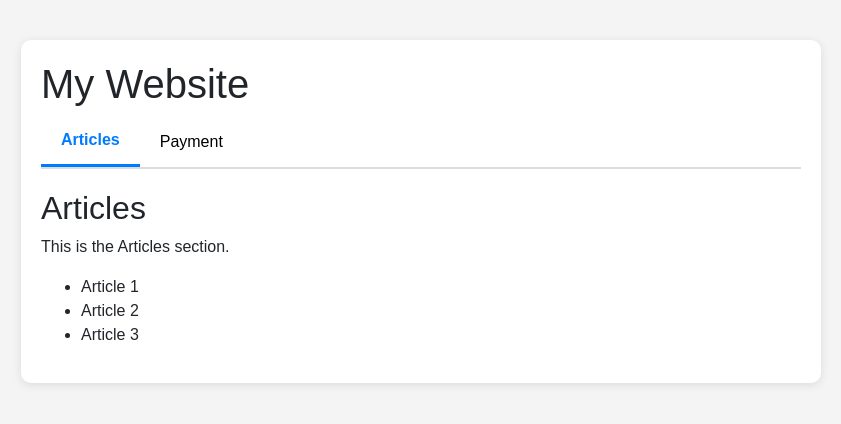
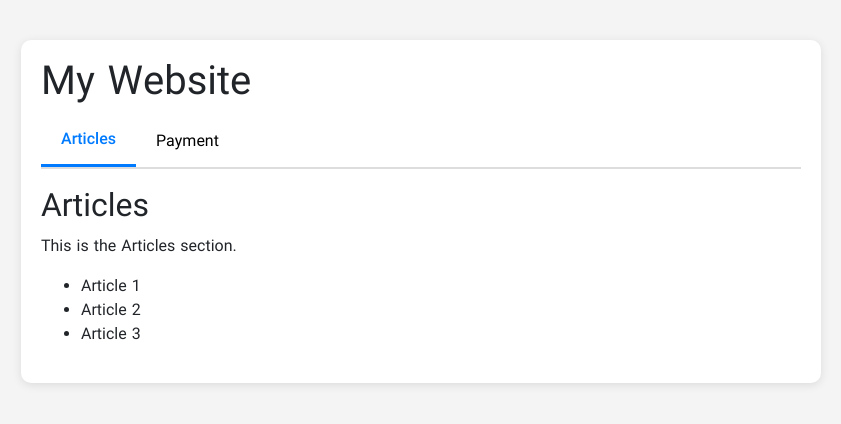
Before and after one commit to aryashahrestani/git-class-example, a plain HTML site: page index.html in a window 1280 px wide. Shown: the whole page, without its empty margins (219-1060 px from the left). Drawn offline with Linux system fonts and the light colour scheme.

Commit message:
make fonts !important

```diff
--- a/assets/css/style.css
+++ b/assets/css/style.css
@@ -20,5 +20,5 @@
 }
 
 body {
-    font-family: 'IRANYekan', sans-serif;
+    font-family: 'IRANYekan', sans-serif !important;
 }
```
